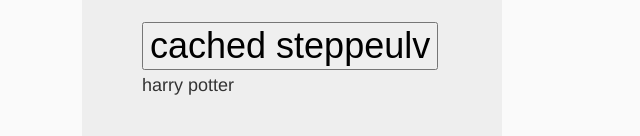
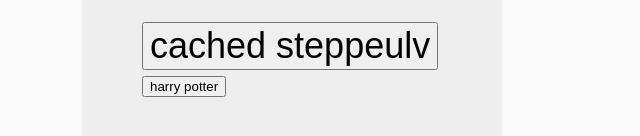
Before and after one commit to rasmuserik/visualisering-af-relationer, a website: page app/index.html in a window 1280 px wide. Shown: the part 348-484 px from the top of the page, 348-988 px from the left. Drawn offline with nearby package versions, Linux system fonts and the light colour scheme; files that its build step writes are made by us from their sources.

Commit message:
better sample html

```diff
--- a/app/index.html
+++ b/app/index.html
@@ -33,7 +33,7 @@
     <div class="hero-unit">
       <h1>Visualisering af relationer </h1>
       <button data-relvis-id="870970-basis:23243431" class="relvis-request button" style="font-size: 200%">cached steppeulv</button>
-      <div data-relvis-id="870970-basis:26917921", class="relvis-request">harry potter</div>
+      <button data-relvis-id="870970-basis:26917921", class="relvis-request">harry potter</button>
     </div>
 
 
```
